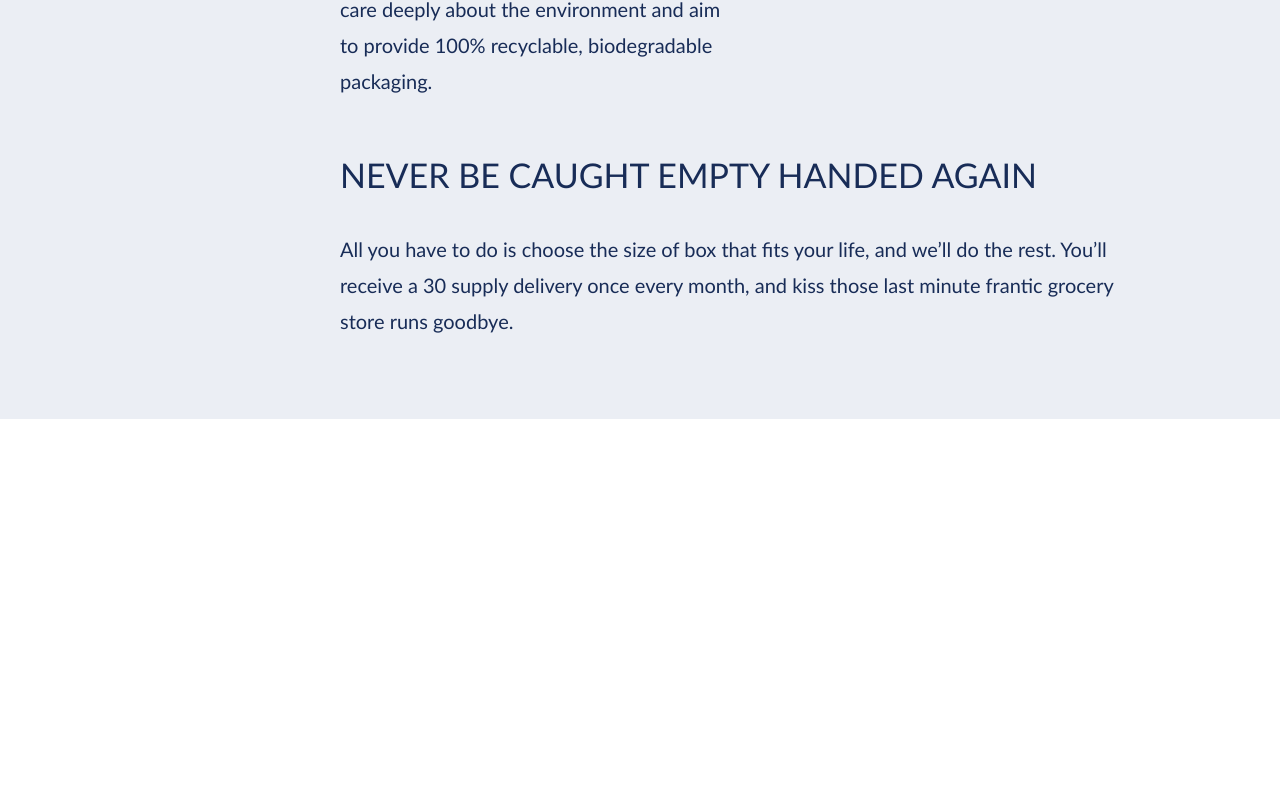
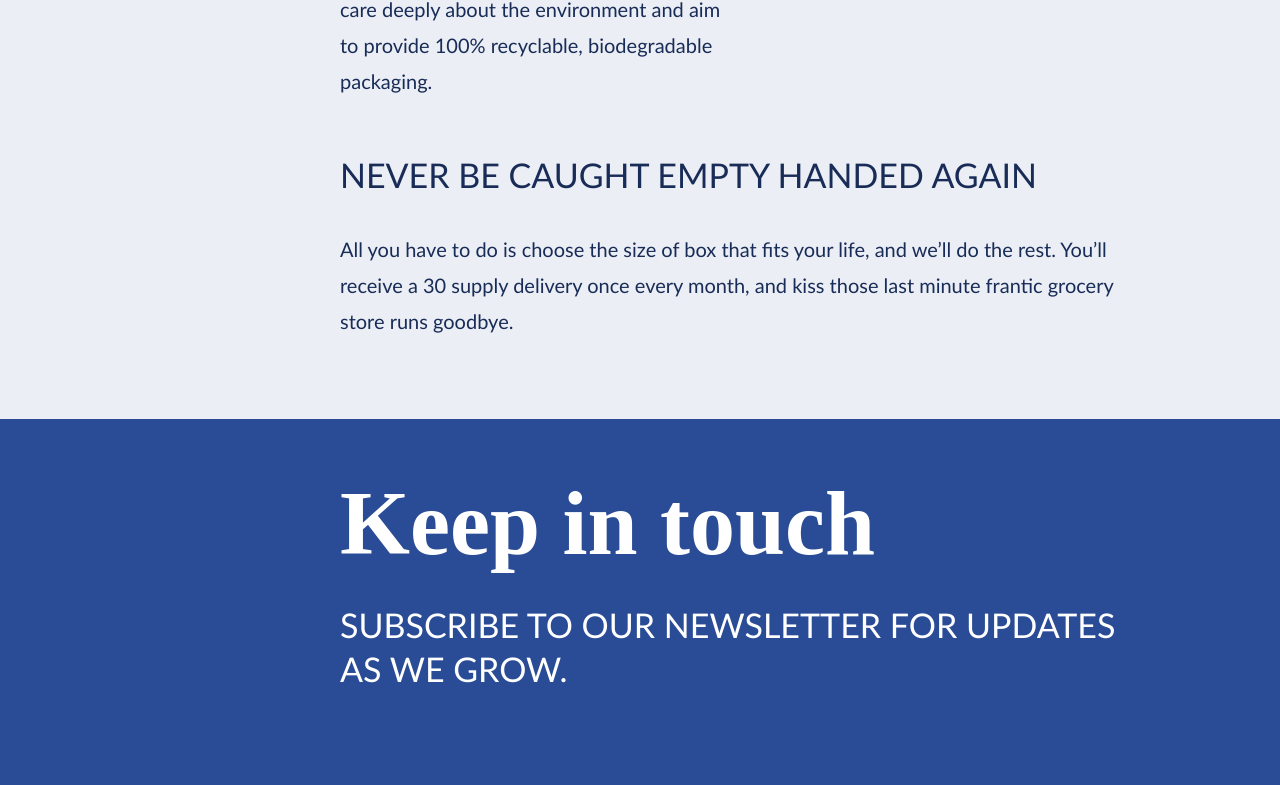
Before and after one commit to untrumpamerica/replacementgoods.com, a plain HTML site: page new-home.html in a window 1280 px wide. Shown: the part 1334-2119 px from the top of the page. Before the commit the page ends 1753 px from the top, so only its background shows below. Drawn offline with Linux system fonts and the light colour scheme; a web font is replaced by a local one.

Commit message:
stub newsletter section

```diff
--- a/new-home.html
+++ b/new-home.html
@@ -38,5 +38,13 @@
       </div>
     </div>
   </div>
+  <div class="newsletter-section">
+    <div class="grid-container">
+      <div class="offset">
+        <h2>Keep in touch</h2>
+        <h3>Subscribe to our newsletter for updates as we grow.</h3>
+      </div>
+    </div>
+  </div>
 </body>
 </html>
--- a/new-styles.css
+++ b/new-styles.css
@@ -41,6 +41,14 @@ img {
 
 .about-section h2 {
   margin-bottom: 0.3em;
+}
+
+.newsletter-section {
+  /* grayscale for white on blue */
+  -webkit-font-smoothing: antialiased;
+  -moz-osx-font-smoothing: grayscale;
+  background: #2A4C96;
+  color: #fff;
 }
 
 .grid-container {
```
Lines whose indentation alone changed are shown as unchanged.
